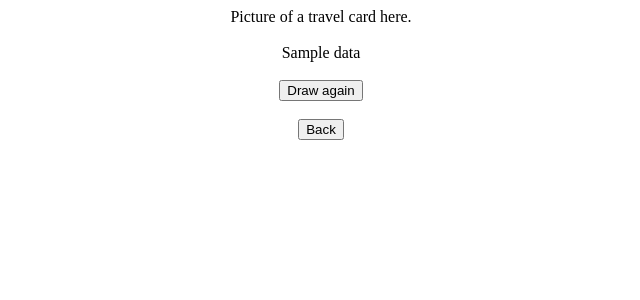
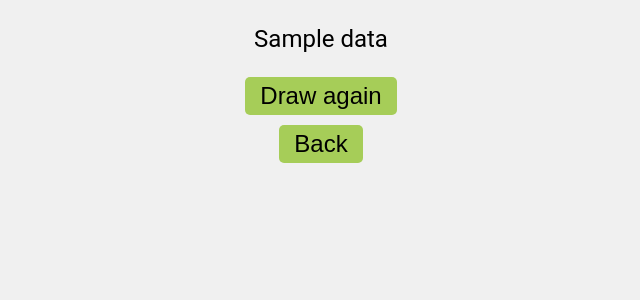
Before and after one commit to sierrajulietromeo/birdrace, a Flask app: template templates/travel.html in a window 1280 px wide. Shown: the top 300 px of the page, without its empty margins (319-959 px from the left). Run offline with Flask 3, Linux system fonts and the light colour scheme; the template is opened without the code that fills it: most values are stand-ins (such as "Sample title", 1, 10 or a date in 2020).

Commit message:
Tidied up the HTML, but still more to do.

```diff
--- a/static/styles/mainpage.css
+++ b/static/styles/styles.css
@@ -3,7 +3,7 @@ selectors). */
 body {
     margin: 25px;
     background-color: rgb(240,240,240);
-    font-family: arial, sans-serif;
+    font-family: 'Roberto', sans-serif;
     font-size: 14px;
   }
 
@@ -46,3 +46,23 @@ body {
 
   /* Applies to the element with <... id="someid"> specified. */
   #someid { color: green; }
+
+
+form {
+  display: flex;
+  flex-direction: column;
+  align-items: center;
+}
+
+input[type="submit"] {
+  /* Your existing button styles */
+  margin-bottom: 10px; /* Add spacing between buttons */
+}
+
+
+.card-text {
+  font-size: 24px; /* Adjust font size as needed */
+  font-family: 'Roboto', sans-serif;
+  text-align: center;
+  margin-bottom: 20px;
+}
--- a/templates/travel.html
+++ b/templates/travel.html
@@ -5,27 +5,21 @@
     <meta http-equiv="X-UA-Compatible" content="IE=edge">
     <meta name="viewport" content="width=device-width, initial-scale=1.0">
     <title>Drawing a travel card</title>
+    <link rel="stylesheet" type="text/css" href="{{ url_for('static', filename='styles/styles.css') }}">
 </head>
-<style>
-    table, th, td {
-    border: 1px solid black;
-    }
-    th {
-    text-align: center;
-    }
-</style>
+<body>
+    <main>
+        <div class="card-container">
+            <div class="card-text">
+                <p>{{ data }}</p>
+            </div>
+            <form method="POST" action="/travel">
+                <input type="submit" name="again" value="Draw again">
+                <input type="submit" name="index" value="Back">
 
-<body>
-        <center>
 
-        Picture of a travel card here. <br><br>
-
-        {{data}} <br><br>
-        <form method="POST" action="/travel">
-        <input type = "submit" name="again" value="Draw again"><br><br>
-        <input type = "submit" name="index" value="Back">
-        </form>
-        </center>
-
+            </form>
+        </div>
+    </main>
 </body>
 </html>
```
Also changed, not shown: templates/index.html (+9 -10 lines), templates/phone.html (+13 -19 lines), static/box.png (deleted), static/geograph-1619354-by-N-Chadwick.png (deleted).
